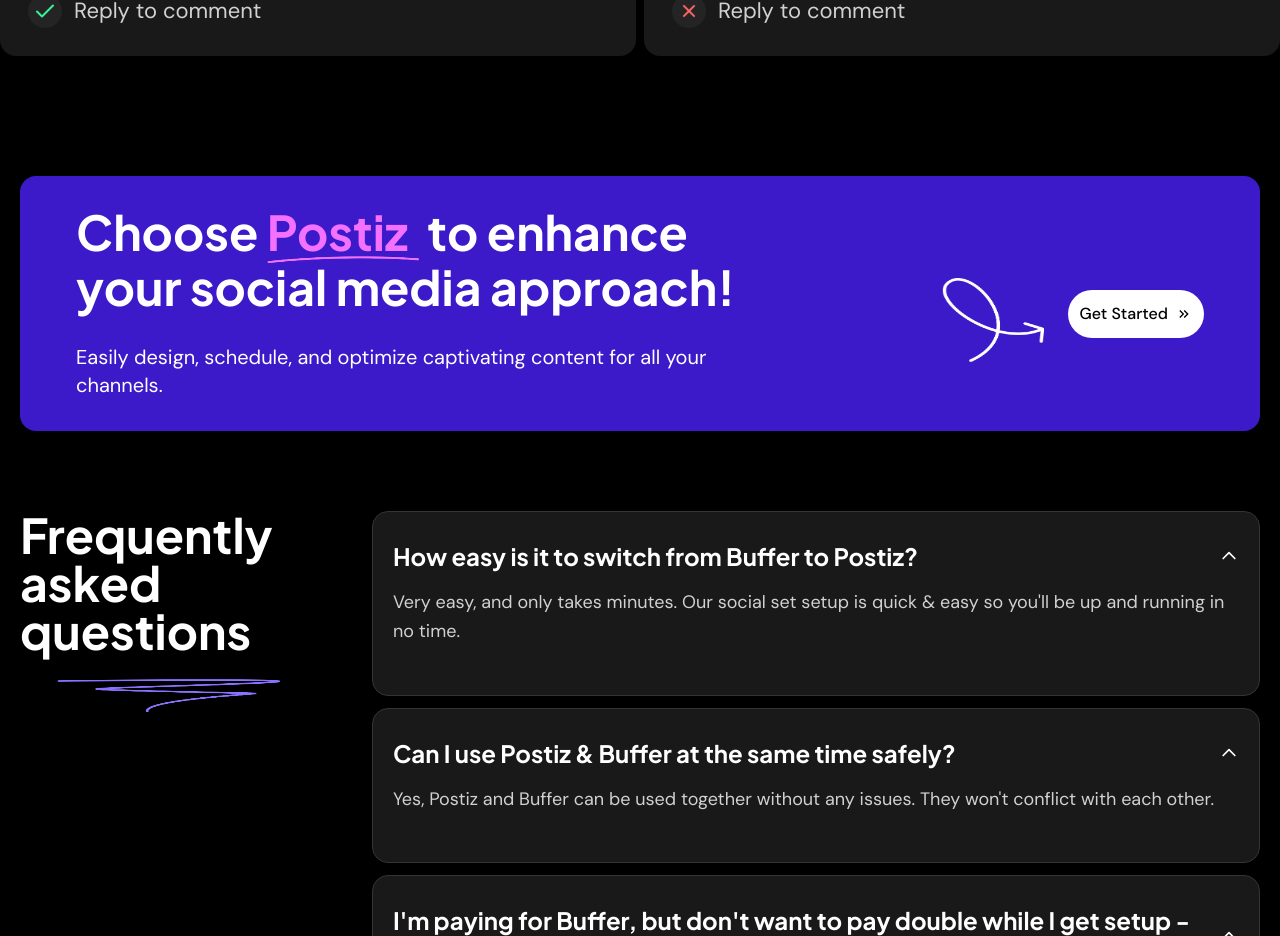
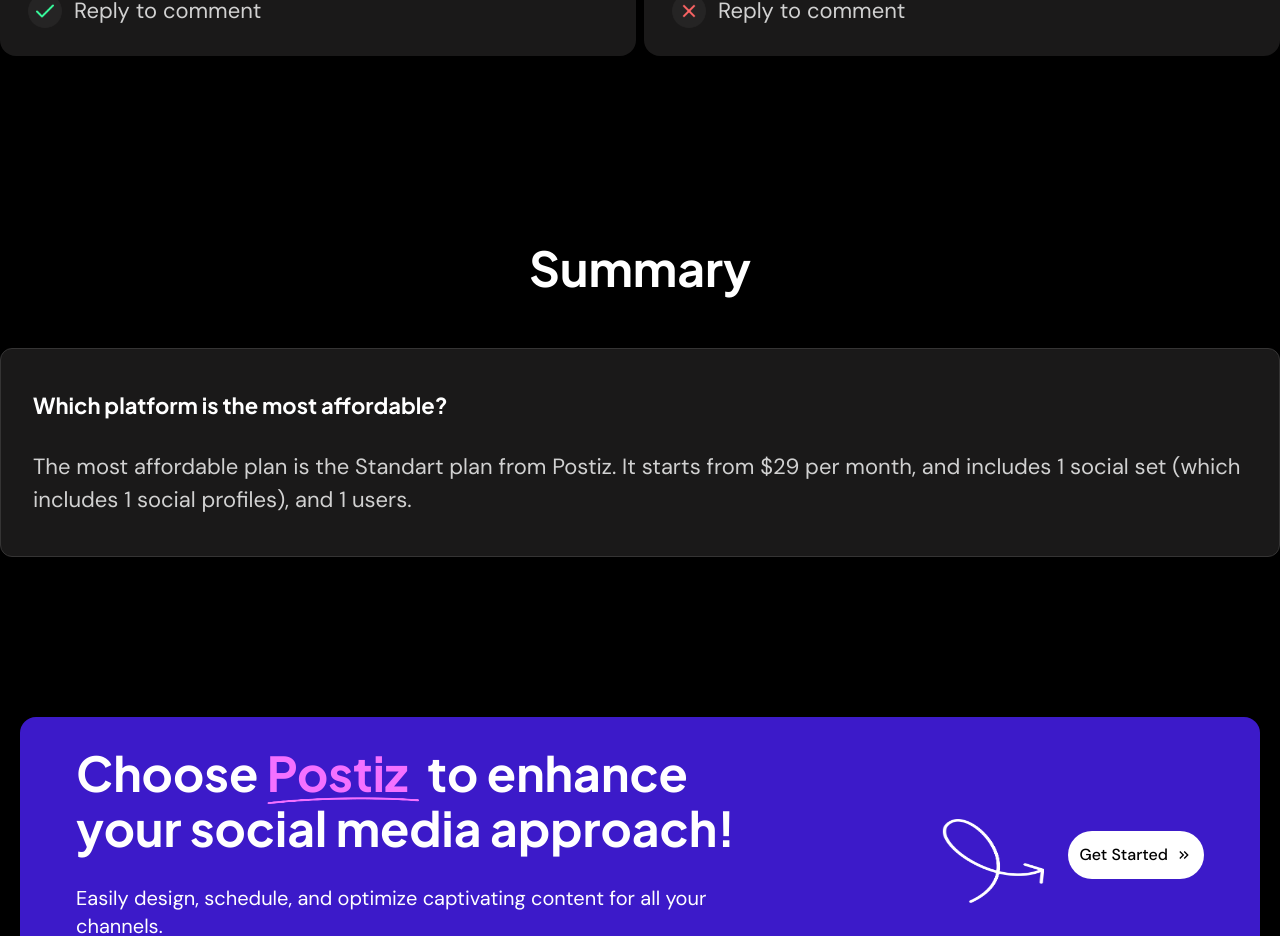
Before and after one commit to Oishee90/crazy-devs-task, a Next.js app: page / in a window 1280 px wide. Shown: the part 10259-11195 px from the top of the page. Built offline with nearby package versions, Linux system fonts and the light colour scheme.

Commit message:
summary section done

```diff
--- a/app/Component/Summary.jsx
+++ b/app/Component/Summary.jsx
@@ -2,8 +2,16 @@ import React from 'react';
 
 const Summary = () => {
     return (
-        <div>
-
+        <div className='py-20'>
+           <div className='pb-10'>
+           <h1 className='text-center mt-7 mb-14 plus-jakarta text-2xl font-bold md:text-3xl lg:text-5xl text-white'>
+           Summary
+    </h1>
+    <div className='bg-[#1A1919] border border-[#353434] rounded-xl h-full pt-10 pb-10 pl-8 pr-8'>
+    <h1 className='text-white plus-jakarta text-[22px] font-bold'>Which platform is the most affordable?</h1>
+    <p className='text-[#D1D1D1] text-[22px] dm-sans mt-7'> The most affordable plan is the Standart plan from Postiz. It starts from $29 per month, and includes 1 social set (which includes 1 social profiles), and 1 users.</p>
+    </div>
+            </div>
         </div>
     );
 };
--- a/app/page.js
+++ b/app/page.js
@@ -12,6 +12,7 @@ import Social from "./Component/Social";
 import SocialMedia from "./Component/SocialMedia";
 import Team from "./Component/Team";
 import SocialInbox from "./Component/SocialInbox";
+import Summary from "./Component/Summary";
 
 export default function Home() {
   return (
@@ -26,6 +27,7 @@ export default function Home() {
    <SocialMedia></SocialMedia>
    <Team></Team>
    <SocialInbox></SocialInbox>
+   <Summary></Summary>
     <ChoosePostiz></ChoosePostiz>
     <Faq></Faq>
 
```
Also changed, not shown: app/Component/ComAlt.jsx (added).
